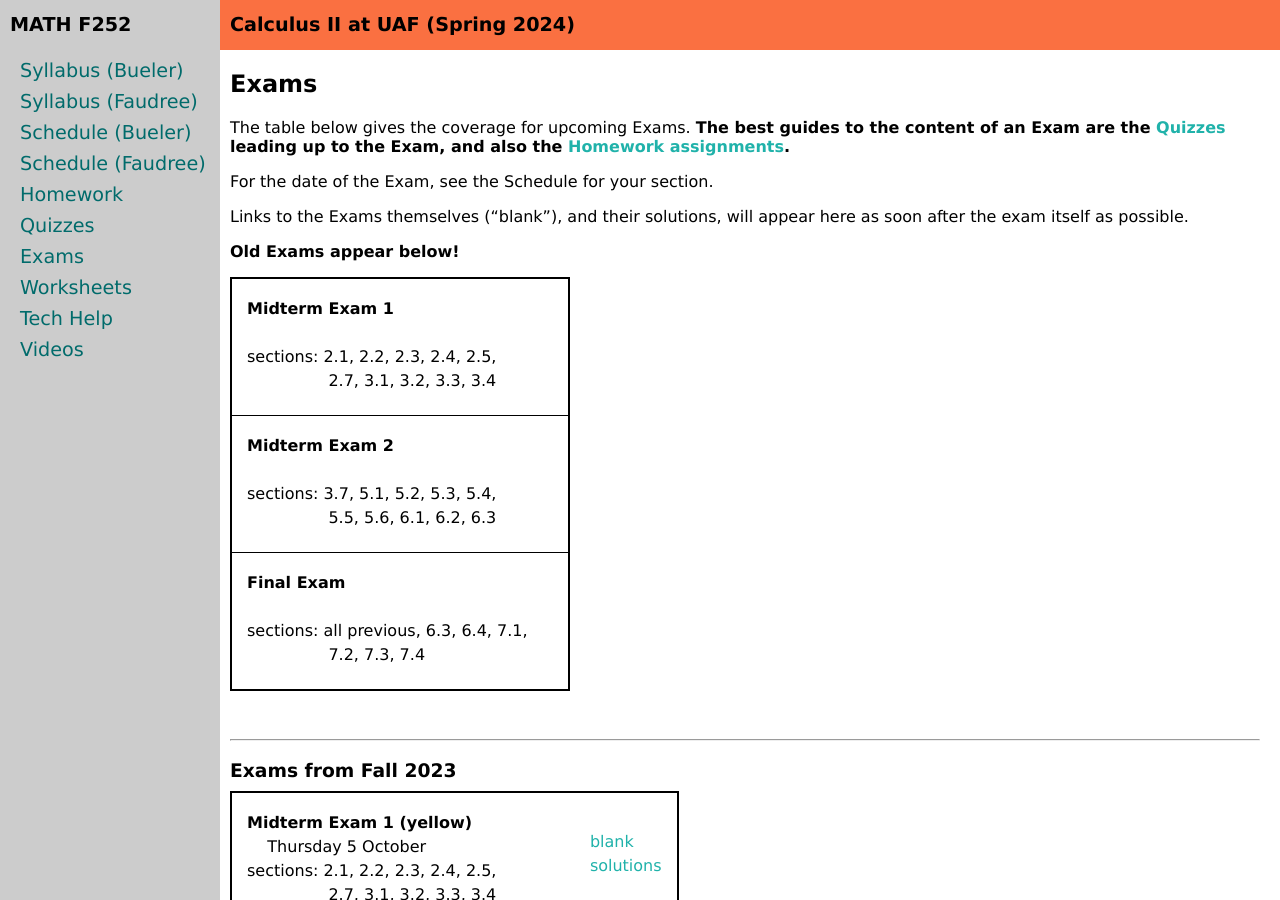
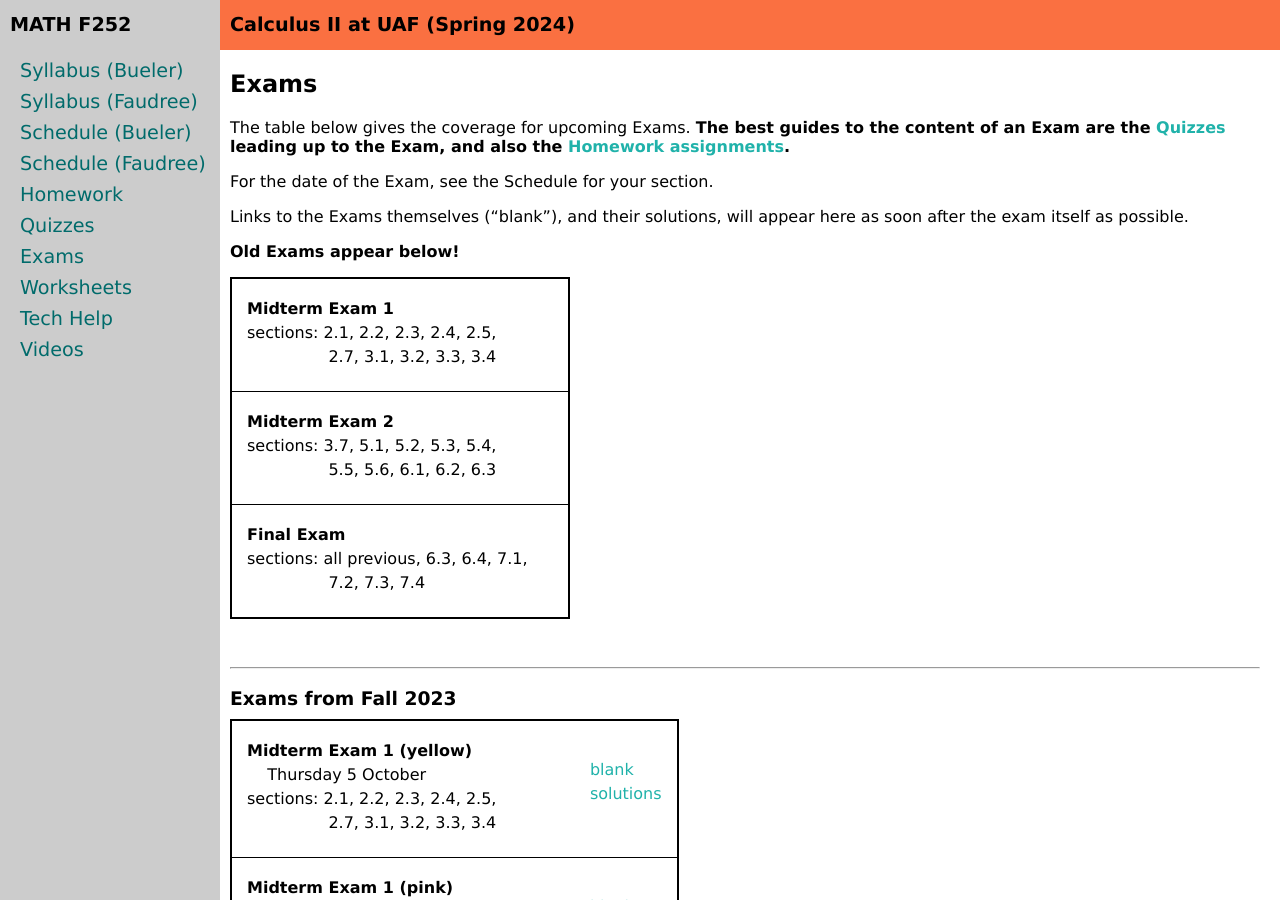
Before and after one commit to uaf-math/calc2, a Jekyll site: the page built from exams.md, in a window 1280 px wide and 900 px high. Built offline with Jekyll 4.4.1, drawn with Linux system fonts in a browser that asks for light colours.

Commit message:
whitespace bug fix

```diff
--- a/_includes/exam_table.md
+++ b/_includes/exam_table.md
@@ -7,9 +7,11 @@
 		    <tr>
 			    <td><b>{{ exam.name }}</b></td>
 			</tr>
+			{% if exam.date %}
 			<tr>
 			    <td> &nbsp; &nbsp; {{ exam.date }}</td>
 			</tr>
+			{% endif %}
 			<tr>
 			    <td>sections: {{ exam.sections }}</td>
 			</tr>
```
